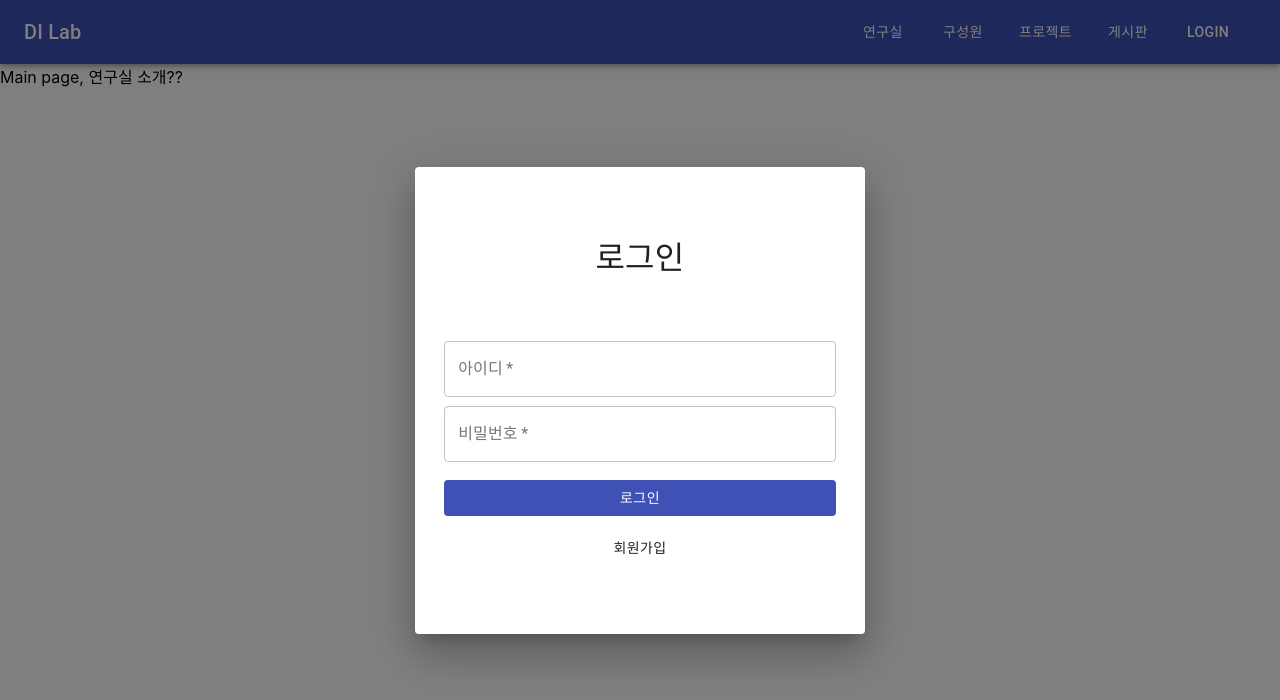
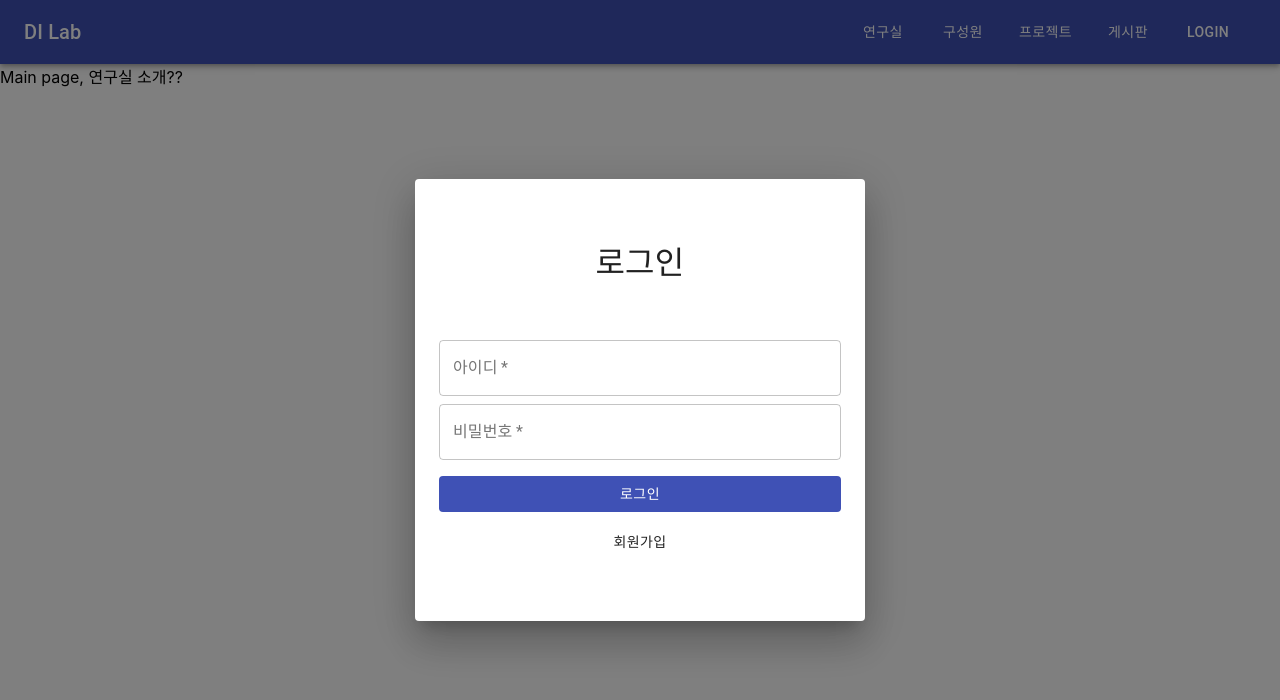
Before and after one commit to RyeonD/DI-Lab-HomePage, a React (Create React App) app in the folder frontend/: page / in a window 1280 px wide. Both pictures are taken after a click on the button "LOGIN". Shown: the top 700 px of the page. Built offline with nearby package versions, Linux system fonts and the light colour scheme; a small style sheet from the web is missing.

Commit message:
Login UI 변경

```diff
--- a/frontend/src/components/Login/Login.js
+++ b/frontend/src/components/Login/Login.js
@@ -9,12 +9,10 @@ import { toast } from 'react-toastify'
 import SignUp from '../SignUp/SignUp';
 
 const useStyles = makeStyles((theme) => ({
-    '@media screen and (min-width: 601px)' : {
-        form: { width: '450px' },
+    '@media screen and (min-width: 1001px)' : {
         typography: { fontSize: '200%' }
     },
-    '@media screen and (max-width: 600px)' : {
-        form: { width: '100%' },
+    '@media screen and (max-width: 1000px)' : {
         typography: { fontSize: '150%' }
     },
     form: {
@@ -29,13 +27,13 @@ const useStyles = makeStyles((theme) => ({
         fontWeight: '250%',
     },
     textInput: {
-        width: '87%',
+        width: '100%',
         margin: '1% auto'
     },
     loginButton: {
         display: 'block',
         margin: '3% auto',
-        width: '87%',
+        width: '100%',
         color: 'white',
         backgroundColor:'#3f51b5',
     }
--- a/frontend/src/components/Navigation/Navigation.js
+++ b/frontend/src/components/Navigation/Navigation.js
@@ -3,7 +3,7 @@ import { makeStyles, withStyles } from '@material-ui/core/styles';
 import { MenuItem, Menu, AppBar, Toolbar,
         Typography, Button, IconButton,
         Drawer, List, ListItem, ListItemText,
-        Collapse, Dialog } from '@material-ui/core';
+        Collapse, Dialog, Container } from '@material-ui/core';
 import MenuIcon from '@material-ui/icons/Menu';
 
 import { useHistory } from 'react-router-dom'
@@ -20,7 +20,8 @@ const useStyles = makeStyles((theme) => ({
     },
     '@media screen and (max-width: 600px)': {
         navButton: { display: 'none' },
-        menuButton: { display: 'inline-flex' }
+        menuButton: { display: 'inline-flex' },
+        dialogCon: { width: '100%' }
     },
     navButton: {
         marginRight: theme.spacing(2),
@@ -30,7 +31,8 @@ const useStyles = makeStyles((theme) => ({
         marginRight: theme.spacing(2),
     },
     '@media screen and (min-width: 601px)': {
-        menuButton: { display: 'none' }
+        menuButton: { display: 'none' },
+        dialogCon: { width: '450px'}
     },
     title: {
         flexGrow: 1,
@@ -177,7 +179,9 @@ const MenuList = React.memo(({ sideBarFlag }) => {
                     <Dialog className = {classes.dialog}
                             open      = {open}
                             onClose   = {handleClose}>
-                        <Login />
+                        <Container className={classes.dialogCon}>
+                            <Login />
+                        </Container>
                     </Dialog> : null
                 }
                 {
```
